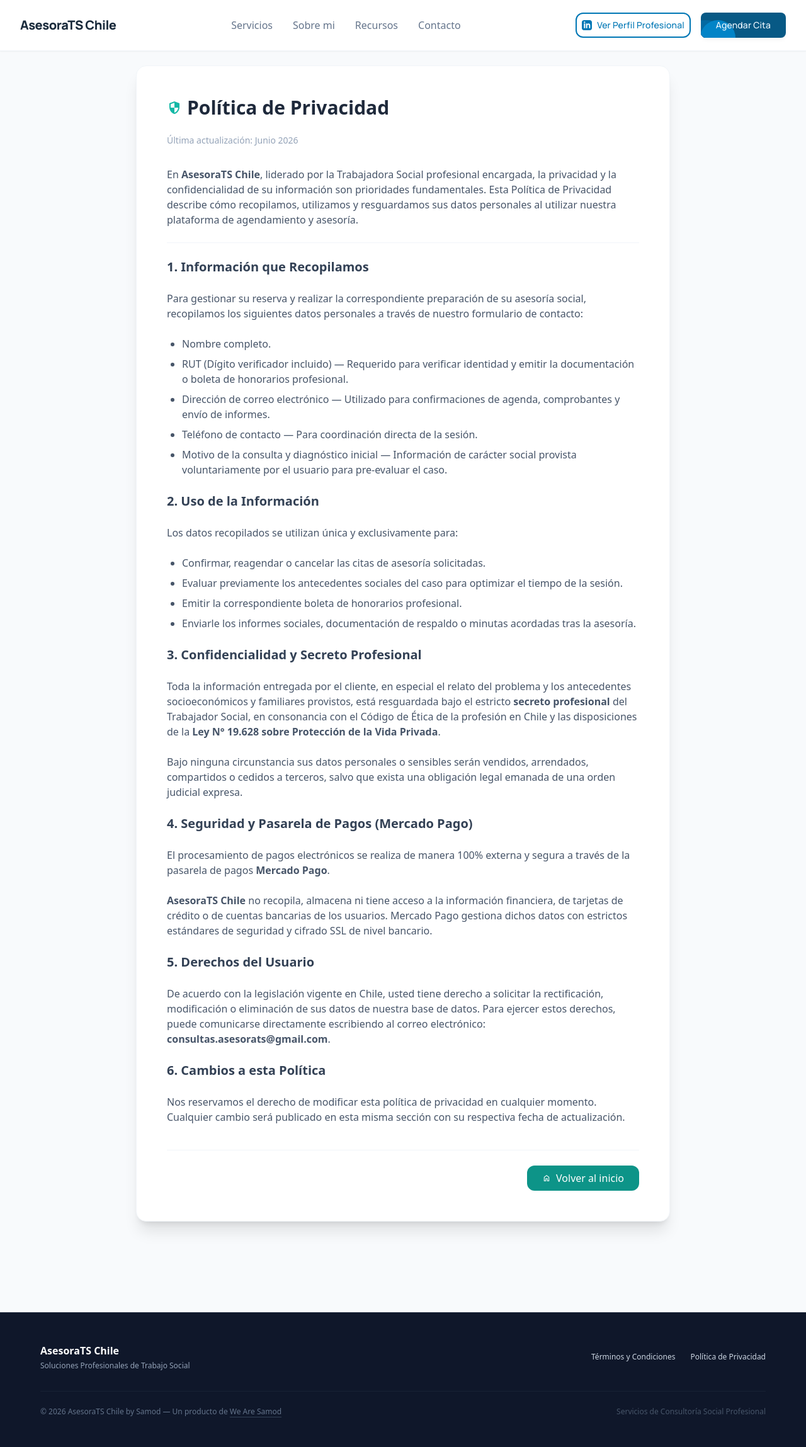
After one commit to j0t4inc0de/asesora-ts, a Django app: page /politica-de-privacidad/ in a window 1280 px wide. The commit adds this page. Shown: the whole page at 63% size. Run offline with Django 5.2, Linux system fonts and the light colour scheme; some libraries are stand-ins or nearby versions.

Commit message:
Add legal pages for terms and conditions and privacy policy, and update footer design

```diff
--- a/asesorias/templates/base.html
+++ b/asesorias/templates/base.html
@@ -341,8 +341,25 @@
 
     <main>{% block content %}{% endblock %}</main>
 
-    <footer class="bg-slate-900 text-white p-10 text-center mt-20">
-      <p>© 2026 AsesoraTS Chile - Solución Profesional de Trabajo Social</p>
+    <footer class="bg-slate-900 text-slate-300 py-12 px-6 border-t border-slate-800 mt-20 text-sm">
+      <div class="max-w-6xl mx-auto flex flex-col md:flex-row justify-between items-center gap-6">
+        <div class="text-center md:text-left">
+          <p class="font-semibold text-white text-base mb-1">AsesoraTS Chile</p>
+          <p class="text-slate-400 text-xs">Soluciones Profesionales de Trabajo Social</p>
+        </div>
+
+        <div class="flex flex-wrap justify-center gap-6 text-xs font-medium">
+          <a href="{% url 'terminos_condiciones' %}" class="hover:text-teal-400 transition-colors duration-200">Términos y Condiciones</a>
+          <a href="{% url 'politica_privacidad' %}" class="hover:text-teal-400 transition-colors duration-200">Política de Privacidad</a>
+        </div>
+      </div>
+
+      <div class="max-w-6xl mx-auto border-t border-slate-800/60 mt-8 pt-6 flex flex-col sm:flex-row justify-between items-center gap-4 text-xs text-slate-500">
+        <p>
+          © 2026 AsesoraTS Chile by Samod — Un producto de <a href="https://wearesamod.com" target="_blank" rel="noopener noreferrer" class="hover:text-teal-400 transition-colors duration-200 underline underline-offset-4 decoration-slate-700 hover:decoration-teal-400">We Are Samod</a>
+        </p>
+        <p class="text-slate-600">Servicios de Consultoría Social Profesional</p>
+      </div>
     </footer>
   </body>
 </html>
--- /dev/null
+++ b/asesorias/templates/legal/privacidad.html
@@ -0,0 +1,77 @@
+{% extends 'base.html' %}
+
+{% block content %}
+<section class="max-w-4xl mx-auto px-6 py-16 mt-10">
+  <div class="bg-white p-8 md:p-12 rounded-2xl shadow-xl border border-slate-100">
+    <h1 class="text-3xl font-bold text-slate-800 mb-6 flex items-center gap-2">
+      <span class="material-symbols-outlined text-teal-500">security</span>
+      Política de Privacidad
+    </h1>
+
+    <p class="text-sm text-slate-400 mb-8">Última actualización: Junio 2026</p>
+
+    <div class="prose max-w-none text-slate-600 space-y-6">
+      <p>
+        En <strong>AsesoraTS Chile</strong>, liderado por la Trabajadora Social profesional encargada, la privacidad y la confidencialidad de su información son prioridades fundamentales. Esta Política de Privacidad describe cómo recopilamos, utilizamos y resguardamos sus datos personales al utilizar nuestra plataforma de agendamiento y asesoría.
+      </p>
+
+      <hr class="border-slate-100 my-6">
+
+      <h2 class="text-xl font-bold text-slate-700 mt-6 mb-2">1. Información que Recopilamos</h2>
+      <p>
+        Para gestionar su reserva y realizar la correspondiente preparación de su asesoría social, recopilamos los siguientes datos personales a través de nuestro formulario de contacto:
+      </p>
+      <ul class="list-disc pl-6 space-y-2">
+        <li>Nombre completo.</li>
+        <li>RUT (Dígito verificador incluido) — Requerido para verificar identidad y emitir la documentación o boleta de honorarios profesional.</li>
+        <li>Dirección de correo electrónico — Utilizado para confirmaciones de agenda, comprobantes y envío de informes.</li>
+        <li>Teléfono de contacto — Para coordinación directa de la sesión.</li>
+        <li>Motivo de la consulta y diagnóstico inicial — Información de carácter social provista voluntariamente por el usuario para pre-evaluar el caso.</li>
+      </ul>
+
+      <h2 class="text-xl font-bold text-slate-700 mt-6 mb-2">2. Uso de la Información</h2>
+      <p>
+        Los datos recopilados se utilizan única y exclusivamente para:
+      </p>
+      <ul class="list-disc pl-6 space-y-2">
+        <li>Confirmar, reagendar o cancelar las citas de asesoría solicitadas.</li>
+        <li>Evaluar previamente los antecedentes sociales del caso para optimizar el tiempo de la sesión.</li>
+        <li>Emitir la correspondiente boleta de honorarios profesional.</li>
+        <li>Enviarle los informes sociales, documentación de respaldo o minutas acordadas tras la asesoría.</li>
+      </ul>
+
+      <h2 class="text-xl font-bold text-slate-700 mt-6 mb-2">3. Confidencialidad y Secreto Profesional</h2>
+      <p>
+        Toda la información entregada por el cliente, en especial el relato del problema y los antecedentes socioeconómicos y familiares provistos, está resguardada bajo el estricto <strong>secreto profesional</strong> del Trabajador Social, en consonancia con el Código de Ética de la profesión en Chile y las disposiciones de la <strong>Ley N° 19.628 sobre Protección de la Vida Privada</strong>.
+      </p>
+      <p>
+        Bajo ninguna circunstancia sus datos personales o sensibles serán vendidos, arrendados, compartidos o cedidos a terceros, salvo que exista una obligación legal emanada de una orden judicial expresa.
+      </p>
+
+      <h2 class="text-xl font-bold text-slate-700 mt-6 mb-2">4. Seguridad y Pasarela de Pagos (Mercado Pago)</h2>
+      <p>
+        El procesamiento de pagos electrónicos se realiza de manera 100% externa y segura a través de la pasarela de pagos <strong>Mercado Pago</strong>.
+      </p>
+      <p>
+        <strong>AsesoraTS Chile</strong> no recopila, almacena ni tiene acceso a la información financiera, de tarjetas de crédito o de cuentas bancarias de los usuarios. Mercado Pago gestiona dichos datos con estrictos estándares de seguridad y cifrado SSL de nivel bancario.
+      </p>
+
+      <h2 class="text-xl font-bold text-slate-700 mt-6 mb-2">5. Derechos del Usuario</h2>
+      <p>
+        De acuerdo con la legislación vigente en Chile, usted tiene derecho a solicitar la rectificación, modificación o eliminación de sus datos de nuestra base de datos. Para ejercer estos derechos, puede comunicarse directamente escribiendo al correo electrónico: <strong>consultas.asesorats@gmail.com</strong>.
+      </p>
+
+      <h2 class="text-xl font-bold text-slate-700 mt-6 mb-2">6. Cambios a esta Política</h2>
+      <p>
+        Nos reservamos el derecho de modificar esta política de privacidad en cualquier momento. Cualquier cambio será publicado en esta misma sección con su respectiva fecha de actualización.
+      </p>
+    </div>
+
+    <div class="mt-10 pt-6 border-t border-slate-100 flex justify-end">
+      <a href="{% url 'home' %}" class="bg-teal-600 hover:bg-teal-700 text-white px-6 py-2 rounded-xl transition-all inline-flex items-center gap-2">
+        <span class="material-symbols-outlined text-sm">home</span> Volver al inicio
+      </a>
+    </div>
+  </div>
+</section>
+{% endblock %}
--- a/asesorias/urls.py
+++ b/asesorias/urls.py
@@ -11,4 +11,6 @@ urlpatterns = [
     path('webhooks/mercadopago/', views.mercadopago_webhook, name='mp_webhook'),
     path('servicio/<int:servicio_id>/', views.detalle_servicio, name='detalle_servicio'),
     path('api/verificar-slot/', views.verificar_slot, name='verificar_slot'),
+    path('terminos-y-condiciones/', views.terminos_condiciones, name='terminos_condiciones'),
+    path('politica-de-privacidad/', views.politica_privacidad, name='politica_privacidad'),
 ]
--- a/asesorias/views.py
+++ b/asesorias/views.py
@@ -372,3 +372,13 @@ def verificar_slot(request):
     # Verificar si existe una cita para esta hora que no esté cancelada ('X')
     ocupado = Cita.objects.filter(fecha_hora=fecha_hora_obj).exclude(estado='X').exists()
     return JsonResponse({'disponible': not ocupado})
+
+
+def terminos_condiciones(request):
+    """Renderiza la página de Términos y Condiciones de Servicio."""
+    return render(request, 'legal/terminos.html')
+
+
+def politica_privacidad(request):
+    """Renderiza la página de Política de Privacidad."""
+    return render(request, 'legal/privacidad.html')
```
Also changed, not shown: asesorias/templates/legal/terminos.html (added, +65 -0 lines), asesorias/tests.py (+11 -0 lines), 1 other file.
